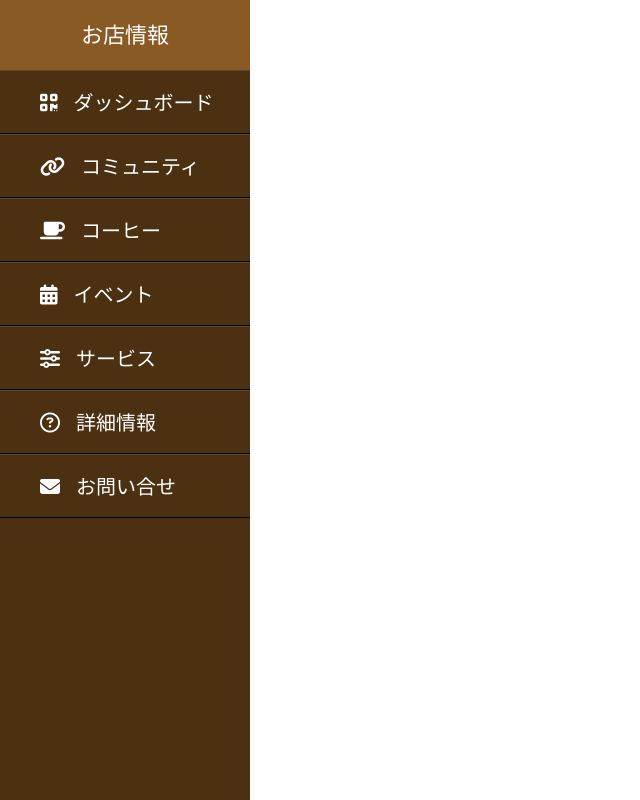
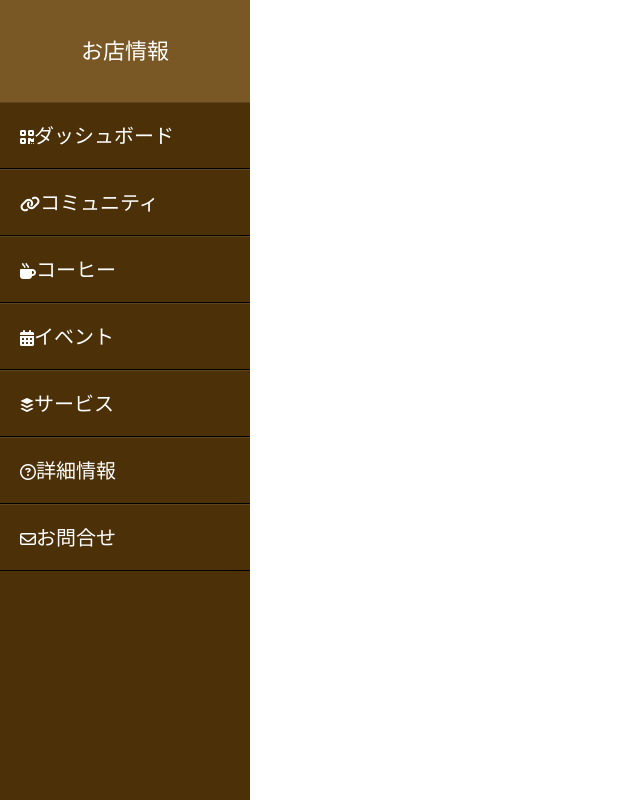
Before and after one commit to BlonoBuccellati/html-css-study, a plain HTML site: page sidebar/index.html in a window 1280 px wide. Shown: the whole page, without its empty margins (0-640 px from the left). Drawn offline with Linux system fonts and the light colour scheme.

Commit message:
htmlとcssの模写。（答え合わせ）修正箇所追記
今後復習するため、どこができなかったのか、どこまでできたのかを知る。

```diff
--- a/sidebar/css/style.css
+++ b/sidebar/css/style.css
@@ -1,46 +1,55 @@
 @import url('https://fonts.googleapis.com/css2?family=M+PLUS+1p&display=swap');
-*{
+
+* {
+  padding:0;
   margin:0;
-  padding :0;
   box-sizing: border-box;
   list-style: none;
   text-decoration: none;
+  color:inherit;
+  font-size:16px;
+  font-weight:normal;
   font-family: 'M PLUS 1p', sans-serif;
 }
 
-.sidebar{
-  position:fixed;
-  left:0;
-  background-color: rgb(75,48,17);
-  width: 250px;
-  height:100%;
-}
-.sidebar header{
-  font-size:22px;
+.sidebar {
+  position: fixed;/* 動画見て追記 */
+  left:0;/* 動画見て追記 */
+
+  width: 250px;/* max-width -> widthに修正 */
+  background-color:rgb(75, 48, 8);
   color:white;
-  text-align: center;
-  line-height: 70px;
-  background-color: rgb(138,90,36);
-  user-select: none;
+  height: 100vh;
 
 }
-
-.sidebar ul a {
-  display: block;
-  height: 100%;
-  color: white;
-  padding:1rem;
-  /* line-height: 65px; */
-  font-size:20px;
-  padding-left:40px;
-  border-top: 1px solid rgba(255,255,255,0.1);
-  border-bottom: 1px solid black;
-  transition: 0.4s;
+.sidebar header {
+  text-align: center;
+  font-size:22px;/* 動画見て追記 */
+  line-height: 70px;/* 動画見て追記 */
+  padding: 16px 0px;
+  user-select: none;
+  background-color: rgb(122, 88, 38);
 }
 
-ul li:hover a{
-  padding-left:50px;
+.sidebar ul li a {
+  /* ulをブロック要素にしちゃダメ。
+  aタグをブロック要素にすれば、aにmarginとpaddingがかかる.
+  box-sizingはborder-boxなので、リンクとして反応するのは、paddingの部分.
+  (marginは反応しない) */
+  display: block;/* .sidebar ul liに対してやっていたが、aタグをblockに修正 */
+  height: 100%;
+  width: 100%;
+    /*margin-left: 20px;でやっていたが、これだとクリックできない。paddingが良い*/
+  padding-left: 20px;
+  /* padding: 20px 0;(line-heightに修正。どっちでもいい） */
+  line-height: 65px;
+  font-size:20px;/* 動画見て追記 */
+  border-top:1px solid rgba(255, 255, 255, 0.1);
+  border-bottom:1px solid black;
 }
-.sidebar ul a i {
-  margin-right: 16px;
+
+/* a:hover って間違えた */
+.sidebar ul li:hover a{
+
+
 }
--- a/sidebar/index.html
+++ b/sidebar/index.html
@@ -3,7 +3,6 @@
   <head>
     <meta charset="UTF-8" />
     <meta name="viewport" content="width=device-width, initial-scale=1.0" />
-    <title>コーヒー家族</title>
     <link rel="stylesheet" href="./css/style.css" />
     <link
       rel="stylesheet"
@@ -12,51 +11,48 @@
       crossorigin="anonymous"
       referrerpolicy="no-referrer"
     />
+    <title>コーヒー家族</title>
   </head>
   <body>
-    <!-- sidebar section -->
     <div class="sidebar">
       <header>お店情報</header>
       <ul>
         <li>
-          <a href="" class="dashbord">
-            <i class="fa-solid fa-qrcode"></i>ダッシュボード
-          </a>
+          <a href="" class="dashboard"
+            ><i class="fa-solid fa-qrcode"></i>ダッシュボード</a
+          >
         </li>
         <li>
-          <a href="" class="comunity">
-            <i class="fa-solid fa-link"></i>コミュニティ
-          </a>
+          <a href="#" class="comunity"
+            ><i class="fa-solid fa-link"></i>コミュニティ</a
+          >
         </li>
         <li>
-          <a href="" class="coffee">
-            <i class="fa-solid fa-mug-saucer"></i>コーヒー
-          </a>
+          <a href="#" class="coffee"
+            ><i class="fa-solid fa-mug-hot"></i>コーヒー</a
+          >
         </li>
         <li>
-          <a href="" class="ivent">
-            <i class="fa-solid fa-calendar-days"></i>イベント
-          </a>
+          <a href="#" class="ivent"
+            ><i class="fa-solid fa-calendar-days"></i>イベント</a
+          >
         </li>
         <li>
-          <a href="" class="service">
-            <i class="fa-solid fa-sliders"></i>サービス
-          </a>
+          <a href="#" class="service"
+            ><i class="fa-brands fa-buffer"></i>サービス</a
+          >
         </li>
         <li>
-          <a href="" class="about-us">
-            <i class="fa-regular fa-circle-question"></i>詳細情報
-          </a>
+          <a href="#" class="info"
+            ><i class="fa-regular fa-circle-question"></i>詳細情報</a
+          >
         </li>
         <li>
-          <a href="" class="inquiry">
-            <i class="fa-solid fa-envelope"></i>お問い合せ
-          </a>
+          <a href="#" class="inquiry"
+            ><i class="fa-regular fa-envelope"></i>お問合せ</a
+          >
         </li>
       </ul>
     </div>
-
-    <main></main>
-    <footer></footer>
   </body>
 </html>
```
